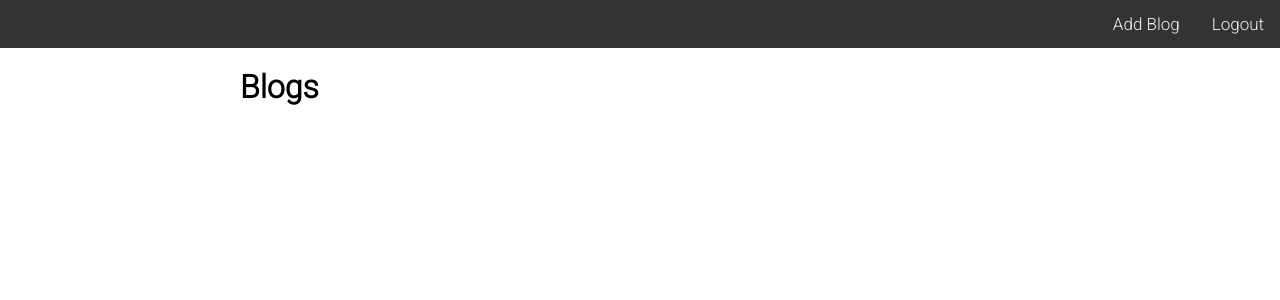
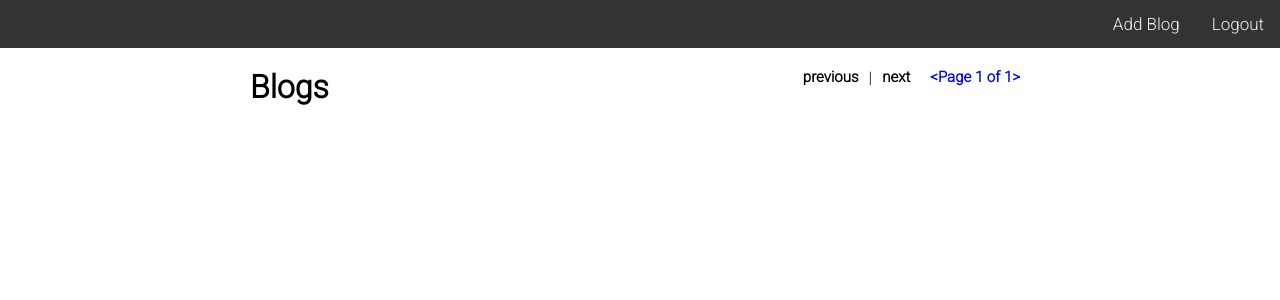
Before and after one commit to binary-ibex/simple_django_blog, a Django app: page /home in a window 1280 px wide. Shown: the top 300 px of the page. Run offline with Django 4.2, Linux system fonts and the light colour scheme; the visitor is signed in with stand-in values (Sample User, id 1); data that the repository does not hold is empty.

Commit message:
added the pagination code

```diff
--- a/blog/settings.py
+++ b/blog/settings.py
@@ -123,7 +123,7 @@ USE_TZ = True
 # Static files (CSS, JavaScript, Images)
 # https://docs.djangoproject.com/en/4.1/howto/static-files/
 
-STATIC_URL = 'static/'
+STATIC_URL = '/static/'
 
 # Default primary key field type
 # https://docs.djangoproject.com/en/4.1/ref/settings/#default-auto-field
--- a/blog_app/templates/home/home.html
+++ b/blog_app/templates/home/home.html
@@ -5,8 +5,22 @@
 
 
     <div class="content-list">
+        <div class="blog-header">
             <h1>Blogs</h1>
-        {%for i in blog_list%}
+            <div class="navigator">
+                <a class="navigate_button" href="/home?page={{previous_page}}">
+                    previous
+                </a>
+                |
+                <a class="navigate_button" href="/home?page={{next_page}}">
+                    next
+                </a>
+                <p class="nav_context">{{blog_list_obj}}</p>
+            </div>
+
+        </div>
+
+        {%for i in blog_list_obj.object_list%}
         <a href="/blog/{{i.id}}">
             <div class="content">
                 <h3 class="content-title">{{i.title}}</h3>
@@ -25,12 +39,45 @@
 
 {% block styleblock %}
 <style>
+    .navigate_button {
+        font-weight: bold;
+        font-size: 15px;
+    }
+    .nav_context {
+        color: blue;
+        font-weight: bold;
+        font-size: 15px;
+    }
+
+    .navigator {
+        display: flex;
+        flex-direction: row;
+    }
+
+    .navigator>*:hover {
+        color: rgb(57, 157, 240);
+    }
+
+    .navigator>* {
+        padding: 0px 10px;
+    }
+
+    .blog-header {
+        display: flex;
+        justify-content: space-between;
+    }
+
+    .blog-header>* {
+        padding-left: 10px;
+        padding-right: 10px;
+    }
+
     .main-container {
 
         width: 100%;
     }
 
-    a{
+    a {
         text-decoration: none;
         color: black;
     }
@@ -63,7 +110,5 @@
         max-width: 800px;
         margin: 20px auto;
     }
-
-
 </style>
 {% endblock %}
--- a/blog_app/views.py
+++ b/blog_app/views.py
@@ -4,7 +4,7 @@ from blog_app.models import Blog, Comment
 from django.contrib.auth import login, logout, authenticate
 from django.contrib.auth.mixins import LoginRequiredMixin
 from django.http.response import HttpResponseRedirect
-
+from django.core.paginator import Paginator
 
 class LoginView(TemplateView):
     template_name = "login/login.html"
@@ -39,14 +39,24 @@ class HomeView(LoginRequiredMixin, TemplateView):
     login_url = '/login'
     redirect_field_name = 'redirect_to'
 
+    def get(self, request, *args, **kwargs):
+        context = super().get_context_data(**kwargs)
+        page = request.GET.get("page")
+        number_of_entries_per_page = 5
+        pg = Paginator(Blog.objects.all(), number_of_entries_per_page)
+        if not page:
+            page = 1
+        else:
+            page = int(page)
+        next_page = page+1 if pg.get_page(page).has_next() else page
+        previous_page = page - 1 if pg.get_page(page).has_previous() else page
+        blog_list_obj = pg.get_page(page)
+        context["next_page"] = next_page
+        context["previous_page"] = previous_page
+        context['blog_list_obj'] = blog_list_obj
+        context['show_nav'] = True
 
-
-    def get_context_data(self, **kwargs):
-        context = super().get_context_data(**kwargs)
-        context['blog_list'] = Blog.objects.all()
-        context['show_nav'] = True
-        return context
-
+        return super().render_to_response(context)
 
 
 
```
Lines whose indentation alone changed are shown as unchanged.
